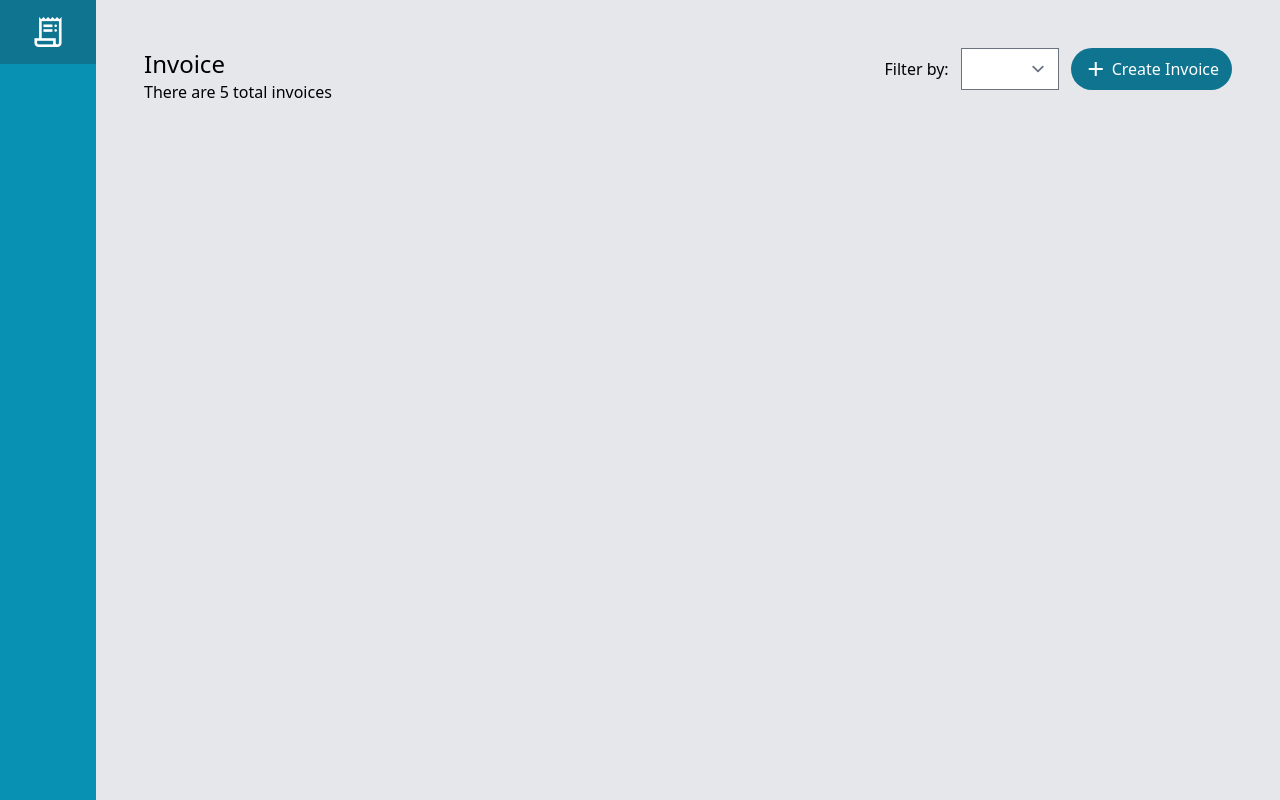
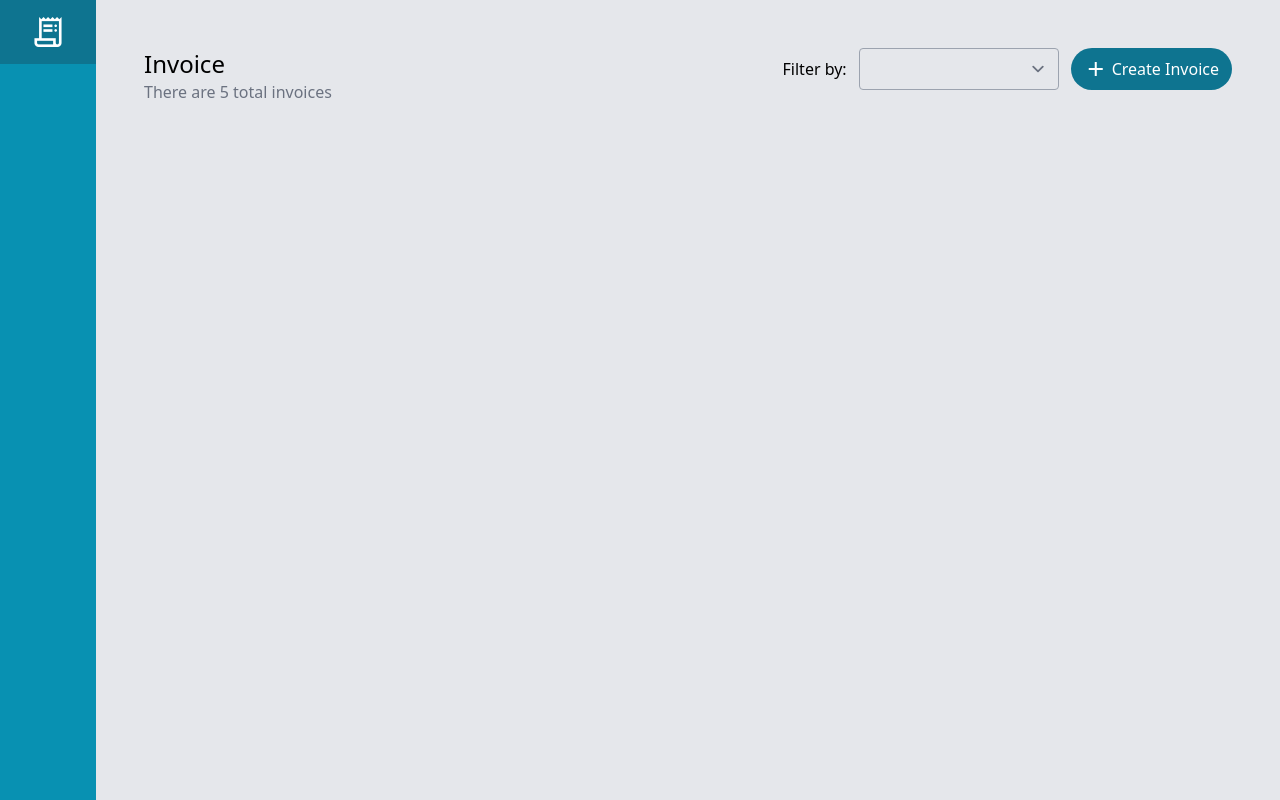
Before and after one commit to harun-r/vue-invoice, a Vue app: page / in a window 1280 px wide. Built offline with nearby package versions, Linux system fonts and the light colour scheme; a web font is replaced by a local one.

Commit message:
select dropdown

```diff
--- a/src/components/forms/dropdwon-select/DropdownSelect.vue
+++ b/src/components/forms/dropdwon-select/DropdownSelect.vue
@@ -11,8 +11,8 @@ defineEmits(['update:modelValue'])
 </script>
 
 <template>
-  <select ref="dropdown-select" :value="modelValue" @change="$emit('update:modelValue', $event.target.value)">
-    <option :selected="item.key === 0" v-for="item in listItem" :key="item.key" :value="item.key">{{ item.value }}</option>
+  <select class="he-16 bg-transparent border border-gray-400 rounded text-base text-gray-400 w-[200px]" ref="dropdown-select" :value="modelValue" @change="$emit('update:modelValue', $event.target.value)">
+    <option :selected="index === 0" v-for="(item, index) in listItem" :key="item.key" :value="item.key">{{ item.value }}</option>
   </select>
 </template>
 
--- a/src/views/home/Home.vue
+++ b/src/views/home/Home.vue
@@ -3,7 +3,7 @@
     <div class="page-head flex items-start justify-between">
       <div class="left">
         <h3 class="text-2xl font-medium">Invoice</h3>
-        <p>There are 5 total invoices</p>
+        <p class="text-base text-gray-500">There are 5 total invoices</p>
       </div>
       <div class="right flex items-center">
         <div class="flex items-center mr-3">
```
